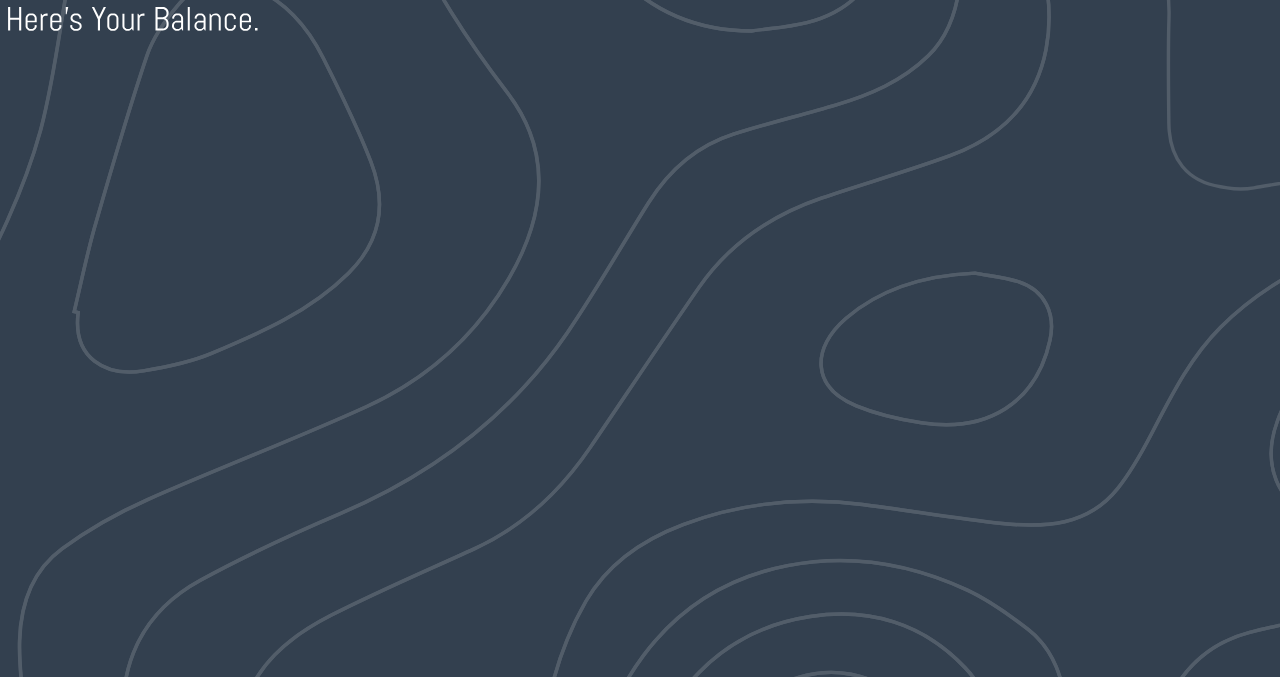
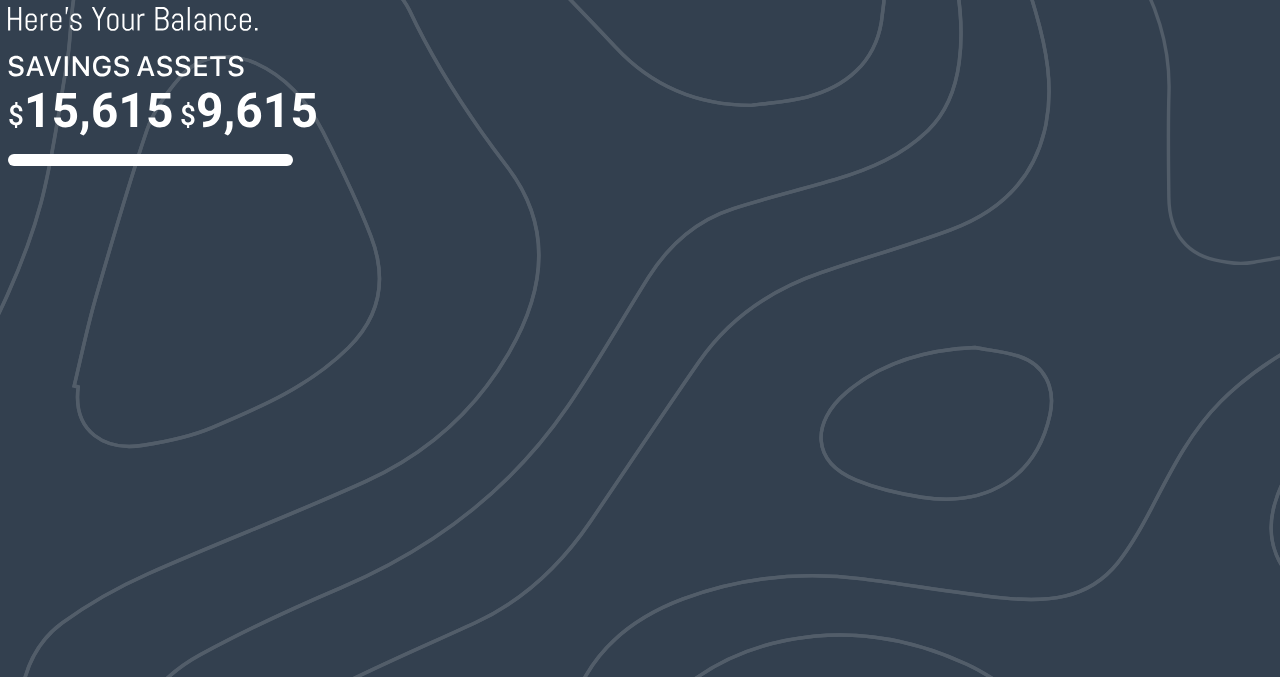
Before and after one commit to CRISTIANMANGA/VirtualWallet, a plain HTML site: page Index.html in a window 1280 px wide. Shown: the part 123-800 px from the top of the page. Drawn offline with Linux system fonts and the light colour scheme.

Commit message:
feat :rocket: Images were added

```diff
--- a/Index.html
+++ b/Index.html
@@ -14,9 +14,7 @@
     background-position: center center;
 }
 
-
 </style>
-
 </head>
 <body>
     <div class="container">
@@ -26,5 +24,26 @@
     </div>
         <h1 class="HiArt">Hi, Arthur!</h1>
         <img src="storage/img/here.svg" alt="here" class="Here">
+
+    <div class="text">
+        <h2>
+
+        <img src="storage/img/SAVINGS.svg" alt="SAVINGS" class="Sav">
+        <img src="storage/img/ASSETS.svg" alt="ass" class="ass">
+
+         <div>
+              <img src="storage/img/Group 1.svg" alt="group1" class="group1">
+              <img src="storage/img/Group 2.svg" alt="goup2" class="group2">
+
+         </div>
+         <img src="storage/img/Rectangle 1.svg" alt="rec1" class="">
+
+
+
+    </div>
+
+
+
+
 </body>
 </html>
```
Lines whose indentation alone changed are shown as unchanged.
